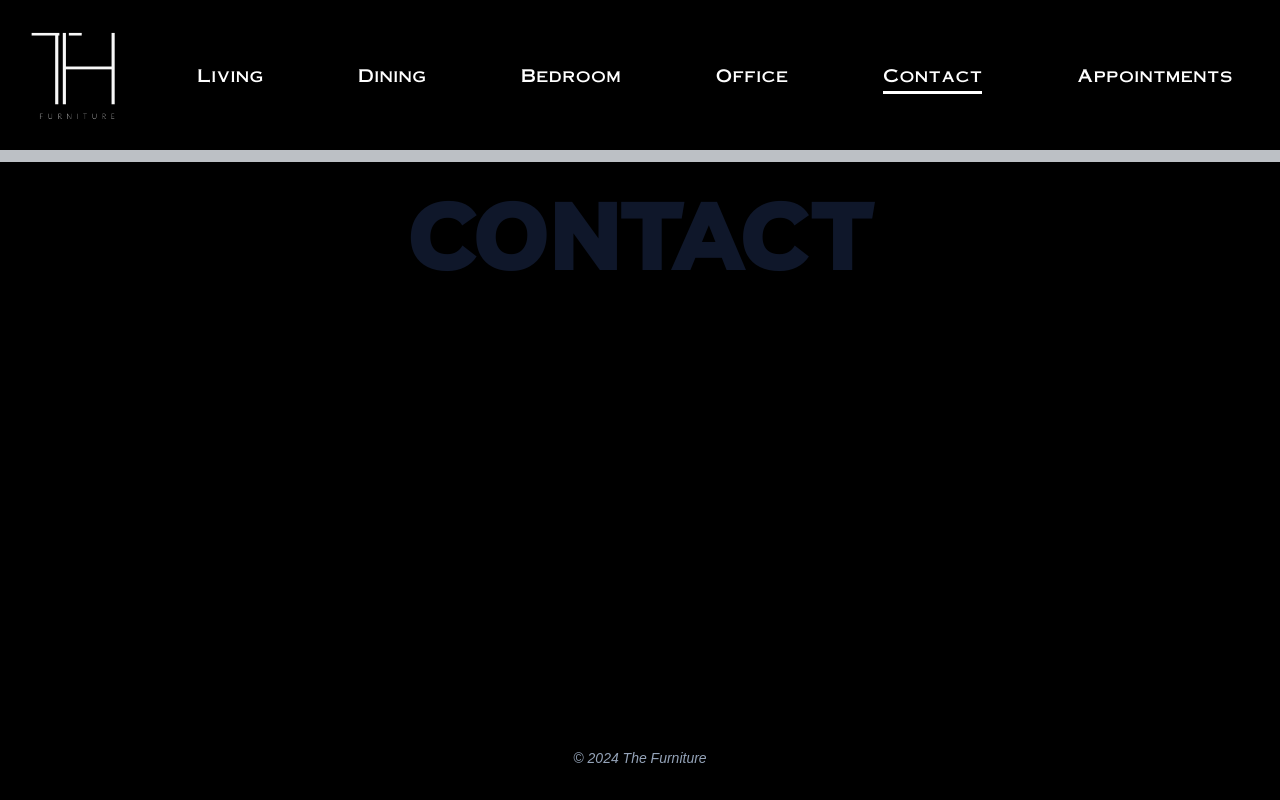
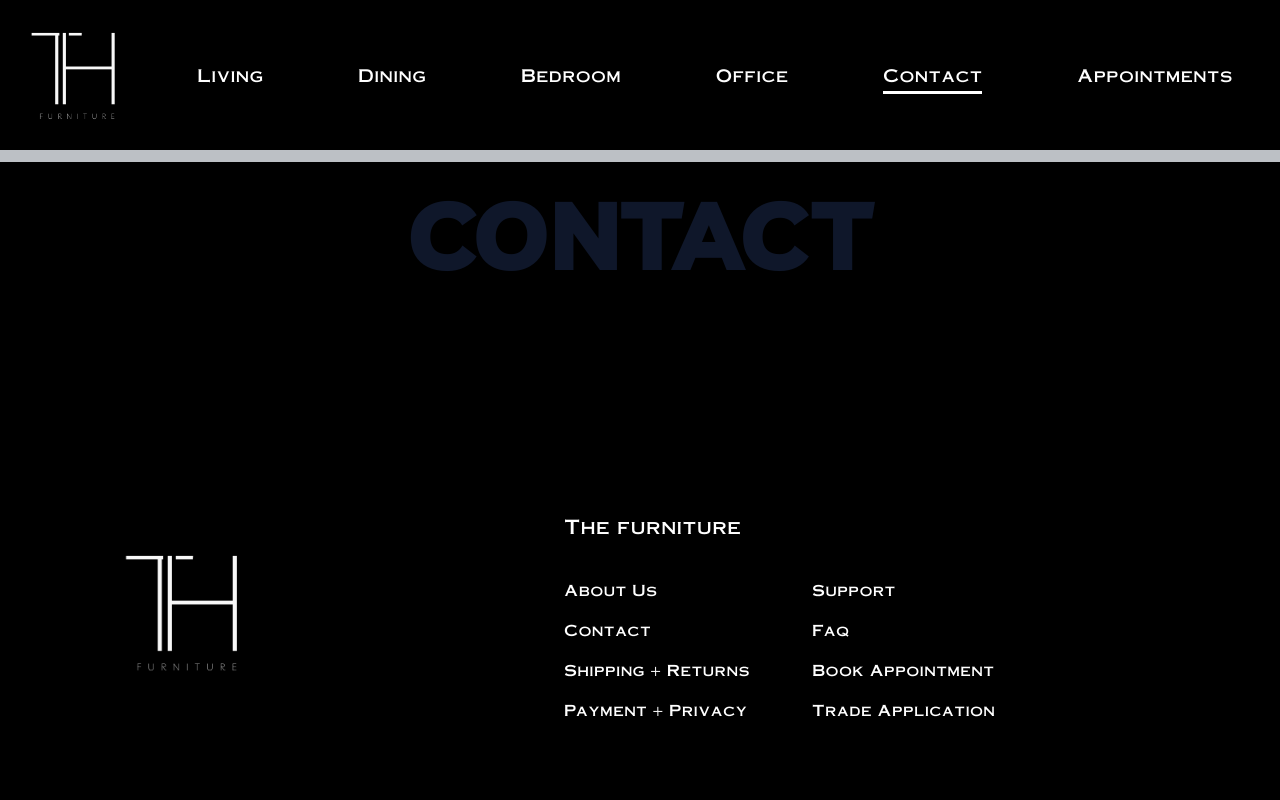
Before and after one commit to qbixmex/the-furniture, a Next.js app: page /contact in a window 1280 px wide. Built offline with nearby package versions, Linux system fonts and the light colour scheme.

Commit message:
Footer Styles

```diff
--- a/package.json
+++ b/package.json
@@ -1,6 +1,6 @@
 {
   "name": "the-furniture",
-  "version": "0.1.3",
+  "version": "0.1.4",
   "private": true,
   "scripts": {
     "dev": "next dev",
--- /dev/null
+++ b/src/app/(components)/footer.module.css
@@ -0,0 +1,39 @@
+.footer {
+  @apply container md:flex text-white px-8 py-10 md:py-20 bg-black font-copperplate;
+}
+
+.footerLogo {
+  @apply w-full flex justify-center md:w-1/4;
+  & img {
+    @apply size-[200px];
+  }
+}
+
+.footerContent {
+  @apply w-full md:w-3/4;
+}
+
+.footerTitle {
+  @apply text-center mb-10 md:text-left md:w-2/4 md:mx-auto text-lg font-medium;
+}
+
+.footerLinks {
+  @apply w-2/4 mx-auto md:grid md:grid-cols-2 md:gap-10 font-medium;
+
+  & section {
+    @apply mb-5 flex flex-col gap-5 md:mb-0;
+    & a {
+      @apply relative text-sm;
+      &::after {
+        @apply absolute content-[''] top-[30px] left-0 h-[3px] w-0 bg-white transition-[width] duration-[250ms] ease-in-out;
+      }
+      &:hover::after {
+        @apply w-full;
+      }
+    }
+  }
+}
+
+.footerCopyright {
+  @apply hidden italic text-sm text-slate-400 font-thin;
+}
--- /dev/null
+++ b/src/app/(components)/footer.tsx
@@ -0,0 +1,37 @@
+import Image from "next/image";
+import styles from "./footer.module.css";
+
+const Footer = () => {
+  return (
+    <footer className={styles.footer}>
+      <figure className={styles.footerLogo}>
+        <Image
+          src="/images/the-furniture-logo.png"
+          width={200}
+          height={200}
+          alt="The Furniture"
+        />
+      </figure>
+      <section className={styles.footerContent}>
+        <h2 className={styles.footerTitle}>The furniture</h2>
+        <section className={styles.footerLinks}>
+          <section>
+            <a href="#">About Us</a>
+            <a href="#">Contact</a>
+            <a href="#">Shipping + Returns</a>
+            <a href="#">Payment + Privacy</a>
+          </section>
+          <section>
+            <a href="#">Support</a>
+            <a href="#">Faq</a>
+            <a href="#">Book Appointment</a>
+            <a href="#">Trade Application</a>
+          </section>
+        </section>
+      </section>
+      <p className={styles.footerCopyright}>&copy; {new Date().getFullYear()} The Furniture</p>
+    </footer>
+  );
+};
+
+export default Footer;
--- a/src/app/globals.css
+++ b/src/app/globals.css
@@ -16,16 +16,6 @@
   .header {
     background-color: #000;
   }
-  .footer {
-    color: #fff;
-    padding: 2rem 0;
-    text-align: center;
-    background-color: #000;
-
-    & p {
-      @apply italic text-sm text-slate-400 font-thin;
-    }
-  }
   .heading {
     @apply py-6 text-8xl text-slate-900 text-center font-livvic uppercase font-bold;
   }
--- a/src/app/layout.tsx
+++ b/src/app/layout.tsx
@@ -3,6 +3,7 @@ import { livvic, helveticaNeue, copperplate } from "@/fonts/fonts";
 import { MainNavigation } from "./(components)";
 import "./globals.css";
 import clsx from "clsx";
+import Footer from "./(components)/footer";
 
 export const metadata: Metadata = {
   title: "The Furniture",
@@ -26,9 +27,7 @@ export default function RootLayout({
           <main className="main">
             {children}
           </main>
-          <footer className="footer">
-            <p>&copy; {new Date().getFullYear()} The Furniture</p>
-          </footer>
+          <Footer />
         </div>
       </body>
     </html>
--- a/src/app/page.tsx
+++ b/src/app/page.tsx
@@ -10,9 +10,10 @@ export default function Home() {
         <Image
           src="/images/home/00-the-one-sofa.jpg"
           alt="The Furniture Sofa"
-          className="w-full max-w-[1440px] h-auto max-h-[960px] lg:auto object-cover object-left-top"
+          className="w-full max-w-[1440px] lg:auto object-cover object-left-top"
           width={1440}
           height={960}
+          style={{ aspectRatio: "3 / 2" }}
         />
         <Button className="absolute left-0 bottom-5 right-0 m-auto w-fit">New Collection</Button>
       </section>
```
